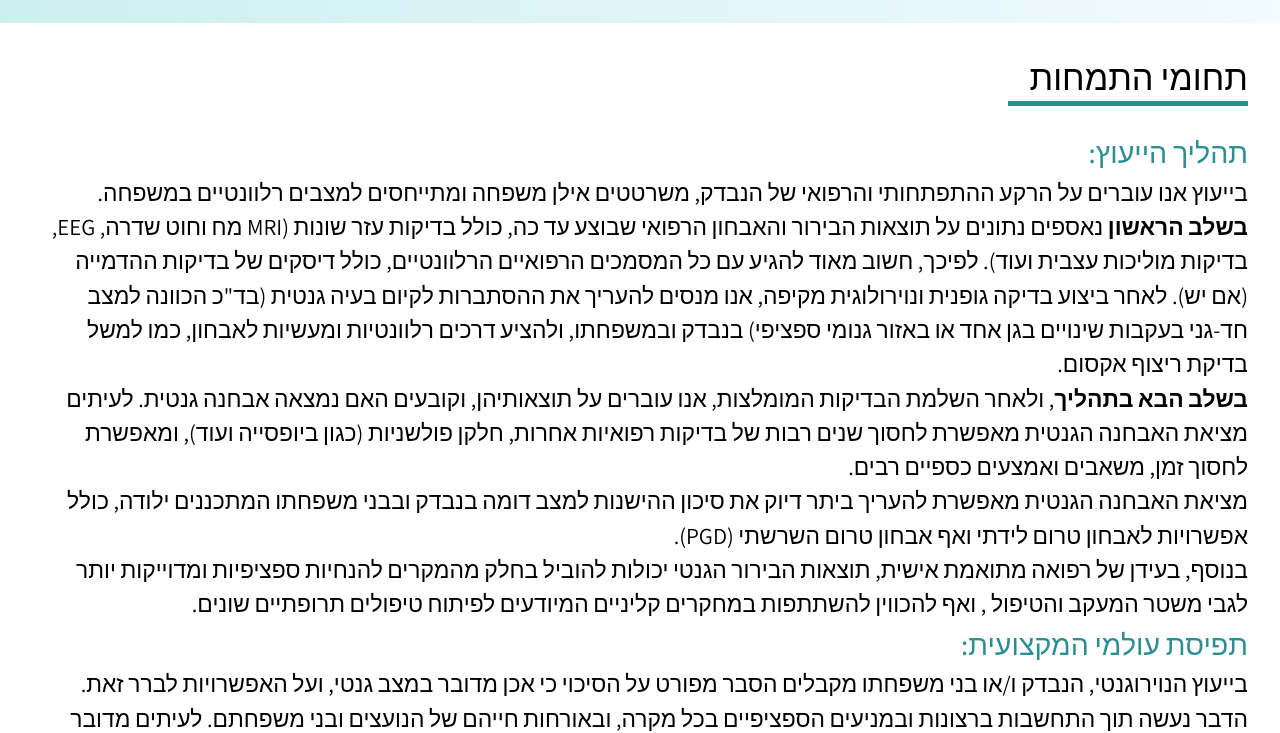
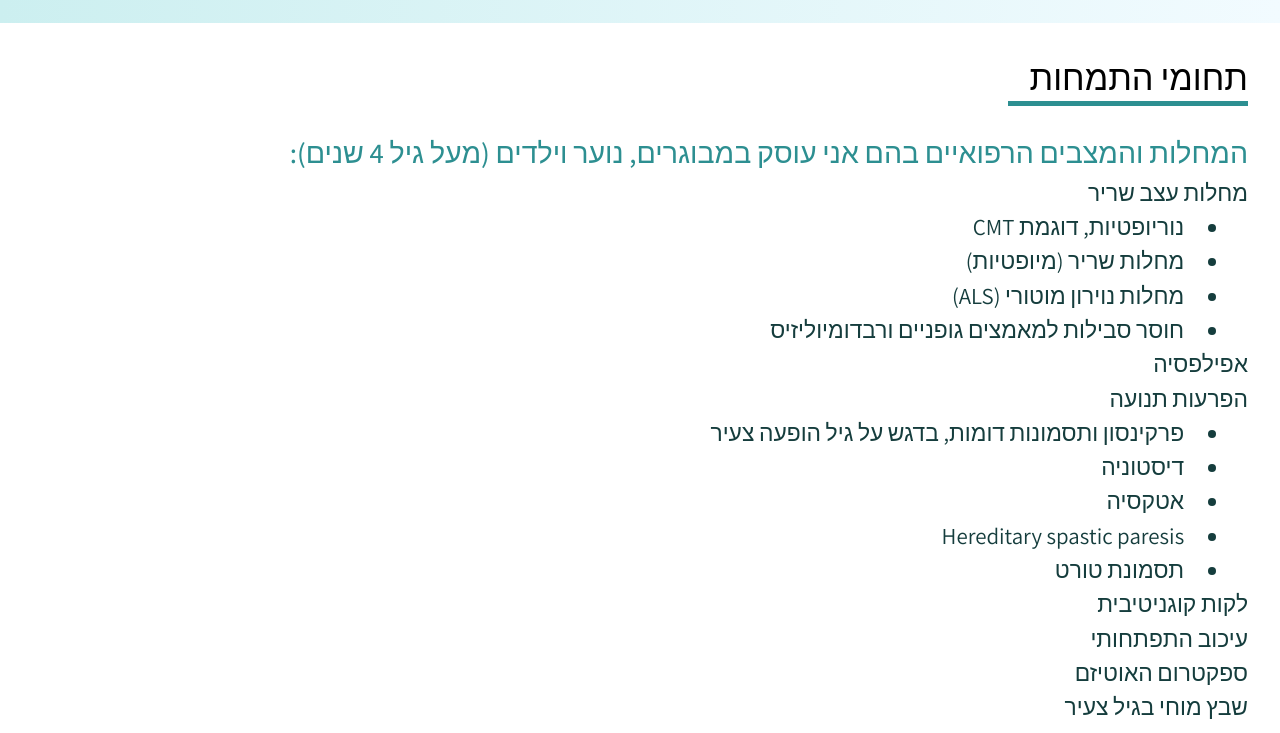
Before and after one commit to LiatPardoGrinbaum/DrLiorGreenbaum, a React (Create React App) app: page / in a window 1280 px wide. Shown: the part 3420-4153 px from the top of the page. Built offline with nearby package versions, Linux system fonts and the light colour scheme.

Commit message:
added expertise section with text

```diff
--- a/src/components/Expertise/Expertise.tsx
+++ b/src/components/Expertise/Expertise.tsx
@@ -1,5 +1,5 @@
 import { Box, styled, Typography } from "@mui/material";
-import { text } from "../../text/text";
+import { expertise } from "../../text/text";
 
 const ExpertiseBox = styled(Box)(({ theme }) => ({
   display: "flex",
@@ -22,23 +22,37 @@ const ExpertiseBox = styled(Box)(({ theme }) => ({
 
 const Expertise = () => {
   return (
-    <ExpertiseBox id="neuroConsult">
+    <ExpertiseBox id="expertise">
       <Box sx={{ width: "100%" }}>
         <Typography variant="h5" width="15rem" sx={{ borderBottom: "5px solid #2d8f91", alignSelf: "right" }}>
           תחומי התמחות
         </Typography>
       </Box>
       <Box sx={{ width: "100%", alignSelf: "center" }}>
-        <Typography variant="h6" sx={{ fontStyle: "bold", color: "primary.main" }}>
-          תהליך הייעוץ:
+        <Typography variant="h6" sx={{ color: "primary.main" }}>
+          {expertise.title}
         </Typography>
-        <Typography sx={{ whiteSpace: "break-spaces" }} dangerouslySetInnerHTML={{ __html: text.neuroConsultation1 }}>
-          {/* <div dangerouslySetInnerHTML={{ __html: text.neuroConsultation1 }} /> */}
-        </Typography>
-        <Typography variant="h6" sx={{ fontStyle: "bold", color: "primary.main" }}>
-          תפיסת עולמי המקצועית:
-        </Typography>
-        <Typography sx={{ whiteSpace: "break-spaces" }}>{text.neuroConsultation2}</Typography>
+        {/*     <Typography sx={{ whiteSpace: "break-spaces" }} dangerouslySetInnerHTML={{ __html: text.neuroConsultation1 }}>
+
+        </Typography> */}
+        {expertise.list.map((expertise) => {
+          return (
+            <Typography sx={{ color: "primary.dark" }} key={expertise.subtitle}>
+              {expertise.subtitle}
+              <Box sx={{ marginRight: "2rem" }}>
+                {expertise.types.map((type) => {
+                  return (
+                    <li style={{ fontWeight: "normal" }} key={type}>
+                      {type}
+                    </li>
+                  );
+                })}
+              </Box>
+            </Typography>
+          );
+        })}
+
+        <Typography sx={{ whiteSpace: "break-spaces" }}>{/* {text.neuroConsultation2} */}</Typography>
       </Box>
     </ExpertiseBox>
   );
--- a/src/text/text.ts
+++ b/src/text/text.ts
@@ -33,9 +33,9 @@ export const expertise = {
   title: "המחלות והמצבים הרפואיים בהם אני עוסק במבוגרים, נוער וילדים (מעל גיל 4 שנים):",
   list: [
     {
-      subtitle: "מחלות עצב שריר:",
+      subtitle: "מחלות עצב שריר",
       types: [
-        "נוריופטיות, דוגמת CMT",
+        "נוריופטיות, דוגמת CMT  ",
         "מחלות שריר (מיופטיות)",
         "מחלות נוירון מוטורי (ALS)",
         "חוסר סבילות למאמצים גופניים ורבדומיוליזיס",
```
